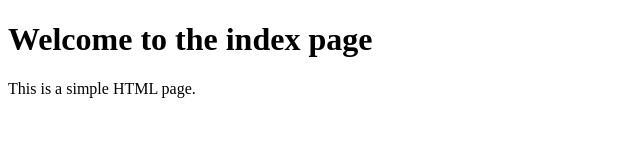
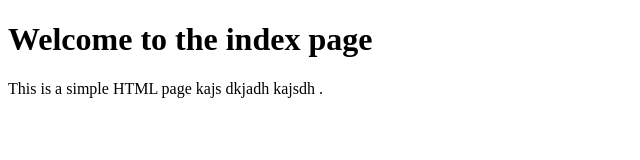
Before and after one commit to cprabin077/python, a plain HTML site: page index.html in a window 1280 px wide. Shown: the whole page, without its empty margins (0-640 px from the left). Drawn offline with Linux system fonts and the light colour scheme.

Commit message:
changes by task1 develoepr

```diff
--- a/index.html
+++ b/index.html
@@ -8,7 +8,7 @@
 <body>
     <div class = "wrapper">
         <h1>Welcome to the index page</h1>
-        <p>This is a simple HTML page.</p>
+        <p>This is a simple HTML page kajs dkjadh kajsdh .</p>
         </div>
 </body>
 </html>
```
